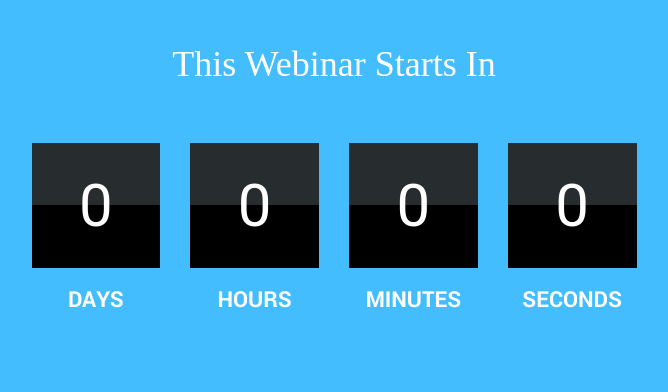
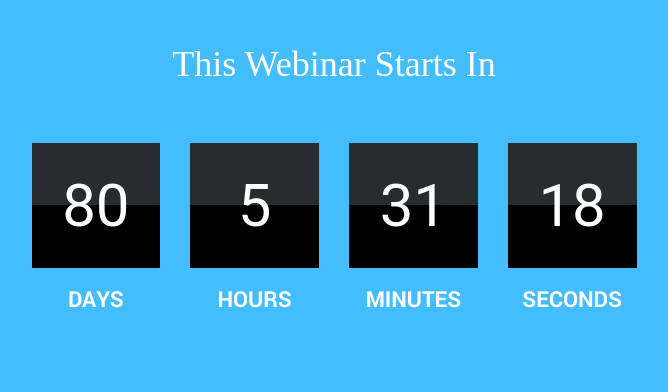
Before and after one commit to Alfeugeniomedia/Website, a Django app: page /webinar in a window 1280 px wide. Shown: the part 886-1278 px from the top of the page, without its empty margins (306-974 px from the left). Run offline with Django 3.2, Linux system fonts and the light colour scheme; some libraries are stand-ins or nearby versions; some web fonts are replaced.

Commit message:
Pages Text Changed.

```diff
--- a/templates/events.html
+++ b/templates/events.html
@@ -33,8 +33,9 @@
 					<div id='calendar'></div>
 				</div>
 			</div>
-		</div>
+        </div>
 	</section>
+    <div align="center" style="padding: 20px; font-size: 15px;"><strong>NOTE:</strong> Schedule is subject to change. Please do not make travel arrangements until you have received a confirmation.</div>
 	<div class="clearfix"></div>
 
 {% endblock %}
--- a/templates/webinar.html
+++ b/templates/webinar.html
@@ -166,25 +166,25 @@
 				        <div class="countdown-container">
 				            <div class="time-section-wrap">
 				                <div class="time-section">
-				                    <div class="time-wrapper"> <span class="days">0</span> </div>
+				                    <div class="time-wrapper"> <span class="days" id="days">0</span> </div>
 				                    <div class="time-name">Days</div>
 				                </div>
 				            </div>
 				            <div class="time-section-wrap">
 				                <div class="time-section">
-				                    <div class="time-wrapper"> <span class="hours">0</span> </div>
+				                    <div class="time-wrapper"> <span class="hours" id="hours">0</span> </div>
 				                    <div class="time-name">Hours</div>
 				                </div>
 				            </div>
 				            <div class="time-section-wrap">
 				                <div class="time-section">
-				                    <div class="time-wrapper"> <span class="minutes">0</span> </div>
+				                    <div class="time-wrapper"> <span class="minutes" id="minutes">0</span> </div>
 				                    <div class="time-name">Minutes</div>
 				                </div>
 				            </div>
 				            <div class="time-section-wrap">
 				                <div class="time-section">
-				                    <div class="time-wrapper"> <span class="seconds">0</span> </div>
+				                    <div class="time-wrapper"> <span class="seconds" id="seconds">0</span> </div>
 				                    <div class="time-name">Seconds</div>
 				                </div>
 				            </div>
@@ -259,6 +259,37 @@
 	<script src="{% static 'js/jquery.min.js' %}"></script>
     <script src="{% static 'js/bootstrap.min.js' %}"></script>
     <script src="{% static 'js/fullcalendar.min.js' %}"></script>
+    <script>
+// Set the date we're counting down to
+var countDownDate = new Date("Jun 1, 2018 23:00:25").getTime();
+
+// Update the count down every 1 second
+var x = setInterval(function() {
+
+    // Get todays date and time
+    var now = new Date().getTime();
+
+    // Find the distance between now an the count down date
+    var distance = countDownDate - now;
+
+    // Time calculations for days, hours, minutes and seconds
+    var days = Math.floor(distance / (1000 * 60 * 60 * 24));
+    var hours = Math.floor((distance % (1000 * 60 * 60 * 24)) / (1000 * 60 * 60));
+    var minutes = Math.floor((distance % (1000 * 60 * 60)) / (1000 * 60));
+    var seconds = Math.floor((distance % (1000 * 60)) / 1000);
+
+    document.getElementById('days').innerHTML = days;
+    document.getElementById('hours').innerHTML = hours;
+    document.getElementById('minutes').innerHTML = minutes;
+    document.getElementById('seconds').innerHTML = seconds;
+
+    // If the count down is over, write some text
+    if (distance < 0) {
+        clearInterval(x);
+        document.getElementById("demo").innerHTML = "EXPIRED";
+    }
+}, 1000);
+</script>
     <script type="text/javascript">
     	$(document).ready(function(){
 			 $(".dropdown-toggle").click(function(){
@@ -301,7 +332,6 @@
     });
 
   });
-
 </script>
 
 </body>
```
